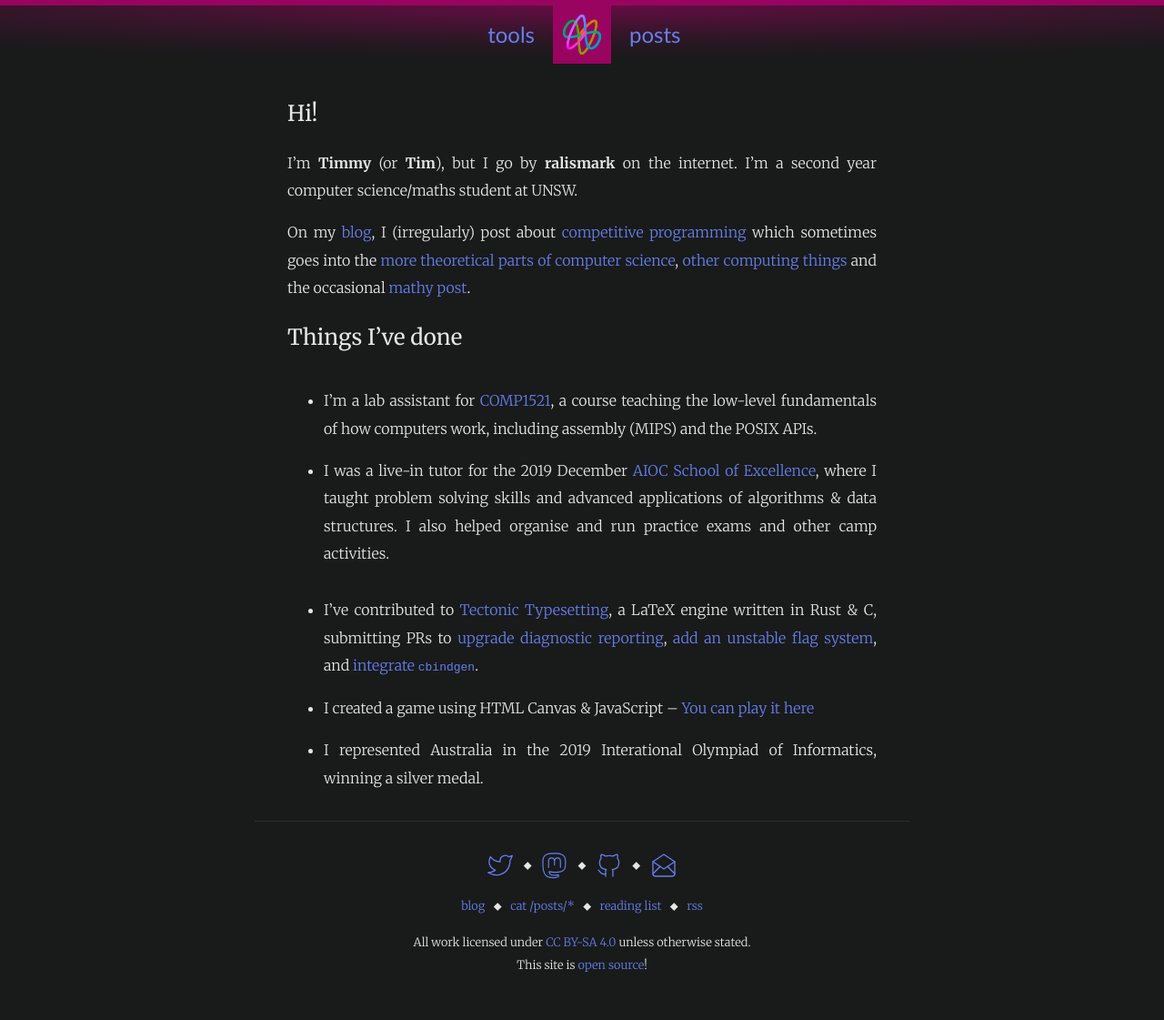
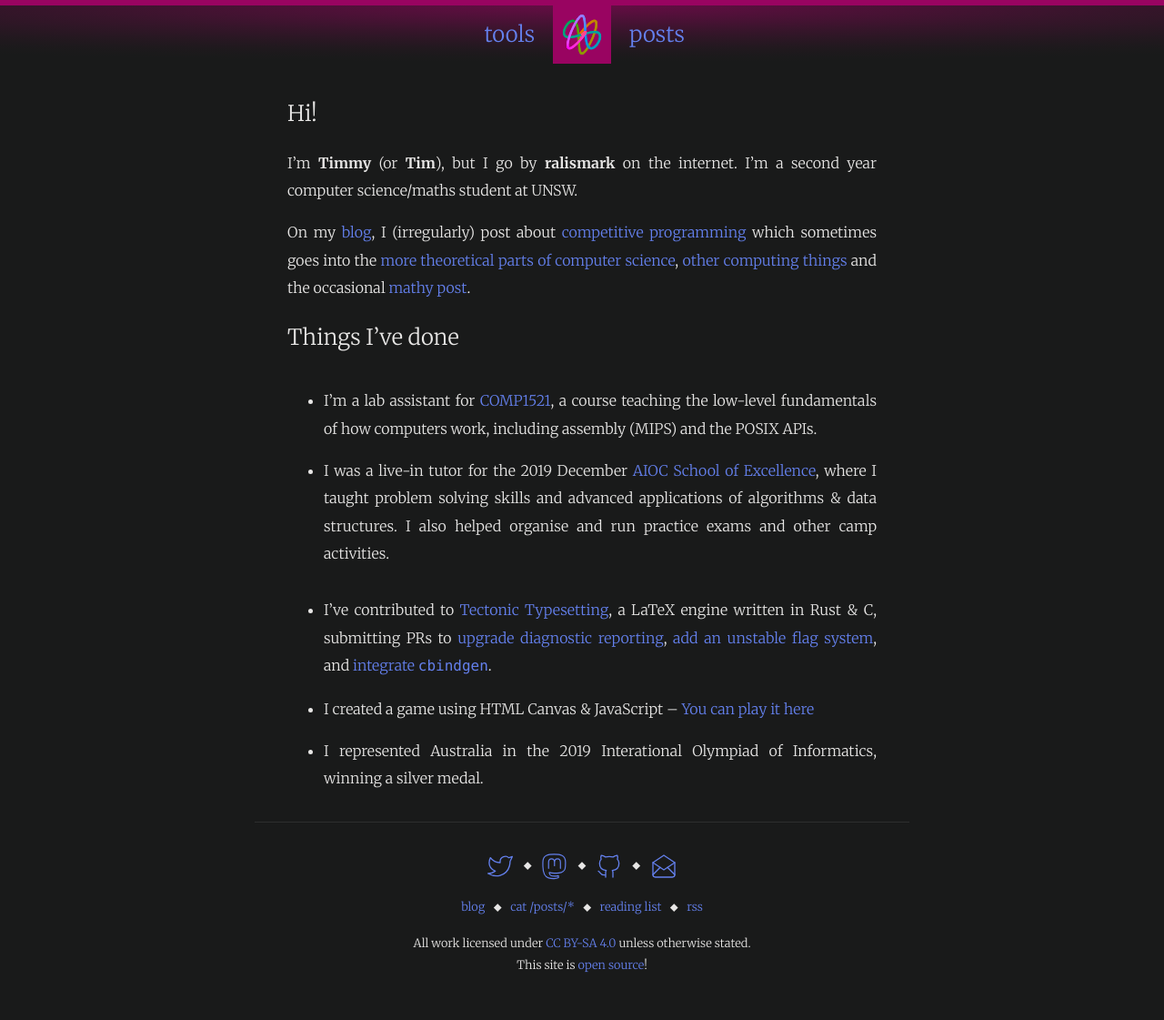
Before and after one commit to ralismark/ralismark.github.io, a Jekyll site: the page built from index.html, in a window 1280 px wide. Shown: the whole page at 91% size. Built offline with Jekyll 4.4.1, drawn with Linux system fonts in a browser that asks for light colours; nearby versions of some CDN libraries.

Commit message:
Typographic changes

```diff
--- a/_includes/meta.html
+++ b/_includes/meta.html
@@ -14,7 +14,7 @@
 {% feed_meta %}
 
 <link rel="preconnect" href="https://fonts.gstatic.com">
-<link href="https://fonts.googleapis.com/css2?family=Merriweather:ital,wght@0,300;0,400;0,700;1,300;1,400;1,700&display=swap" rel="stylesheet">
+<link href="https://fonts.googleapis.com/css2?family=Merriweather:ital,wght@0,300;0,700;1,300;1,700&display=swap" rel="stylesheet">
 
 <link rel="stylesheet" href="{{ "/assets/main.css" | relative_url }}">
 <link rel="stylesheet" href="https://cdn.jsdelivr.net/npm/katex@0.12.0/dist/katex.min.css" integrity="sha384-AfEj0r4/OFrOo5t7NnNe46zW/tFgW6x/bCJG8FqQCEo3+Aro6EYUG4+cU+KJWu/X" crossorigin="anonymous">
--- a/_sass/extra.scss
+++ b/_sass/extra.scss
@@ -54,7 +54,6 @@
 	);
 
 	border-top: .4rem solid $accent-bg;
-	font-family: "Trebuchet MS", sans-serif;
 	font-size: 1.5em;
 
 	a {
--- a/assets/main.scss
+++ b/assets/main.scss
@@ -3,8 +3,8 @@
 ---
 @charset "utf-8";
 
-$font: lighter 1em / 1.9 "Merriweather", serif;
-$mono-font: normal 1em / 1.9 monospace;
+$font: 300 1em / 1.9 "Merriweather", serif;
+$mono-font: normal 1em / 1.9 Menlo, Consolas, Monaco, Liberation Mono, Lucida Console, monospace;
 
 $accent: #DB5599;
 $accent-bg: #990461;
```
